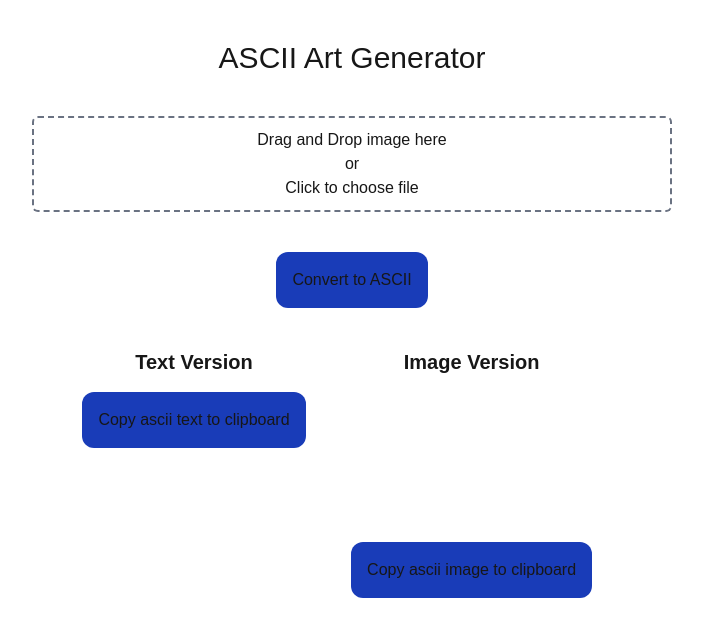
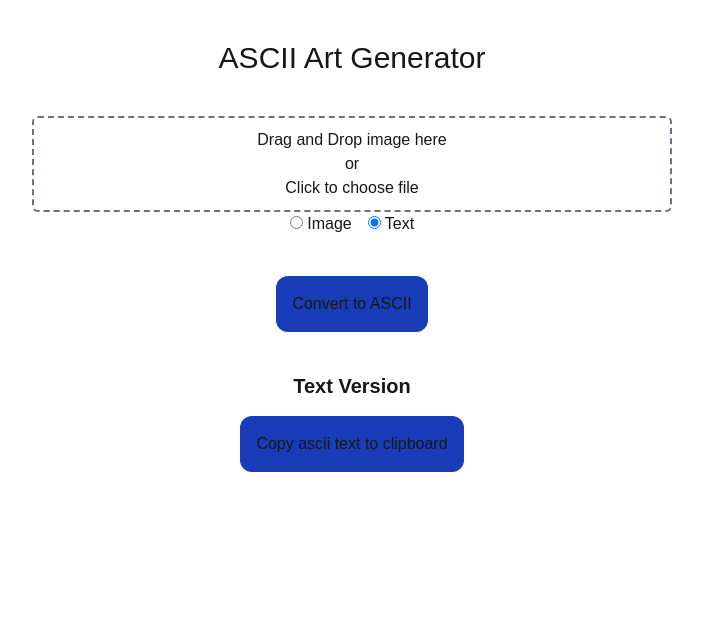
Before and after one commit to amalsaju/ascii-art, a Next.js app in the folder ascii-art/: page / in a window 1280 px wide. Shown: the top 636 px of the page, without its empty margins (288-991 px from the left). Built offline with nearby package versions, Linux system fonts and the light colour scheme; a web font is replaced by a local one.

Commit message:
Refactor: Added option to choose either text or image version

```diff
--- a/ascii-art/src/app/page.tsx
+++ b/ascii-art/src/app/page.tsx
@@ -8,6 +8,9 @@ const font = Tiny5({ weight: "400" });
 
 export function CustomFilePicker({ accept = "image/*" }) {
   const [imageFile, setImageFile] = useState<File | null>(null);
+  const [outputType, setOutputType] = useState<string>("Text");
+  const [outputColor, setOutputColor] = useState<string>("color");
+
   const fileInputRef = useRef<HTMLInputElement>(null);
   const canvasRef = useRef<HTMLCanvasElement>(null);
 
@@ -96,8 +99,9 @@ export function CustomFilePicker({ accept = "image/*" }) {
 
       const getCharactersForGrayScale = (grayScale: number): string => grayRamp[Math.ceil((rampLength - 1) * grayScale / 255)];
 
+      if (outputType == "Text") {
+
         const asciiImage = document.querySelector("pre#ascii") as HTMLPreElement;
-      const asciiCanvasImage = document.querySelector("canvas#asciiCanvas") as HTMLCanvasElement;
 
         const drawAscii = (grayScales: number[], width: number): void => {
           const ascii = grayScales.reduce((asciiImage, grayScale, index) => {
@@ -115,6 +119,10 @@ export function CustomFilePicker({ accept = "image/*" }) {
         };
 
         drawAscii(grayScales, canvas.width);
+
+      } else {
+
+        const asciiCanvasImage = document.querySelector("canvas#asciiCanvas") as HTMLCanvasElement;
 
         const drawCanvasAscii = (grayScales: number[], width: number): void => {
           const ctx = asciiCanvasImage.getContext('2d');
@@ -134,6 +142,8 @@ export function CustomFilePicker({ accept = "image/*" }) {
                 colIndex = 0;
               }
 
+              if (outputColor == "color") {
+
                 ctx.fillStyle = `rgb(
                   ${imageData.data[imageDataCount]}
                   ${imageData.data[imageDataCount + 1]}
@@ -141,16 +151,25 @@ export function CustomFilePicker({ accept = "image/*" }) {
               )`;
 
                 imageDataCount += 4; // image data also contains alpha values
+              } else {
+
+                ctx.fillStyle = `rgb(
+                ${grayScales[imageDataCount]}
+                ${grayScales[imageDataCount]}
+                ${grayScales[imageDataCount]}
+                )`;
+                imageDataCount += 1;
+              }
               // console.log("Character: ", getCharactersForGrayScale(grayScales[i]), " Color: ", ctx.fillStyle);
               ctx.fillText(getCharactersForGrayScale(grayScales[i]), colIndex * charWidth, rowIndex * lineHeight);
 
               colIndex++;
               rowIndex = i / rowLength;
-
             }
           }
         };
         drawCanvasAscii(grayScales, canvas.width);
+      }
     }
   }
 
@@ -178,6 +197,24 @@ export function CustomFilePicker({ accept = "image/*" }) {
           <input className="hidden" type="file" ref={fileInputRef} accept={accept} onChange={updateImage} />
         </div>
       </div>
+      <div className="flex gap-4">
+        <div>
+          <input type="radio" value="Image" name="outputType" checked={outputType == "Image"} onChange={() => setOutputType("Image")} /> Image
+        </div>
+        <div>
+          <input type="radio" value="Text" name="outputType" checked={outputType == "Text"} onChange={() => setOutputType("Text")} /> Text
+        </div>
+      </div>
+      {outputType == "Image" &&
+        <div className="flex gap-4">
+          <div>
+            <input type="radio" value="grayscale" name="outputTypeColor" checked={outputColor == "grayscale"} onChange={() => setOutputColor("grayscale")} /> Grayscale
+          </div>
+          <div>
+            <input type="radio" value="color" name="outputTypeColor" checked={outputColor == "color"} onChange={() => setOutputColor("color")} /> Color
+          </div>
+        </div>
+      }
       <div className="my-10">
         <button onClick={onButtonClick} className="rounded-xl bg-blue-800 p-4 cursor-pointer hover:bg-blue-600">Convert to ASCII</button>
       </div>
@@ -185,6 +222,7 @@ export function CustomFilePicker({ accept = "image/*" }) {
         <canvas className="hidden" ref={canvasRef}></canvas>
       </div>
       <div className="flex gap-4">
+        {outputType == "Text" &&
           <div className="flex flex-col items-center gap-2">
             <div><h1 className="text-xl font-bold">Text Version</h1> </div>
             <div>
@@ -194,7 +232,8 @@ export function CustomFilePicker({ accept = "image/*" }) {
               <button className="rounded-xl bg-blue-800 hover:bg-blue-600 p-4" onClick={copyTextAndNotify}>Copy ascii text to clipboard</button>
               <ToastContainer />
             </div>
-        </div>
+          </div>}
+        {outputType == "Image" &&
           <div className="flex flex-col items-center gap-2">
             <div><h1 className="text-xl font-bold"> Image Version</h1></div>
             <div>
@@ -204,7 +243,7 @@ export function CustomFilePicker({ accept = "image/*" }) {
               <button className="rounded-xl bg-blue-800 hover:bg-blue-600 p-4" >Copy ascii image to clipboard</button>
               <ToastContainer />
             </div>
-        </div>
+          </div>}
       </div>
     </div>
   )
```
Lines whose indentation alone changed are shown as unchanged.
